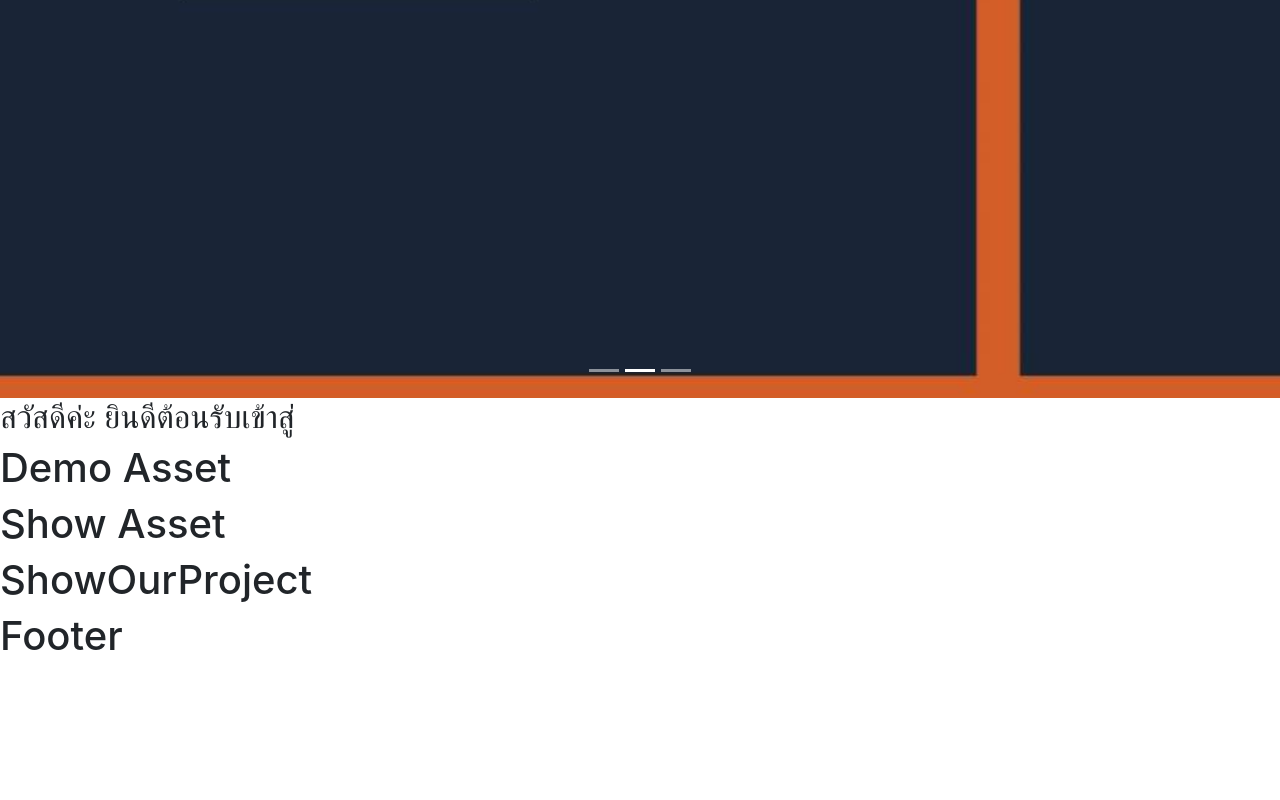
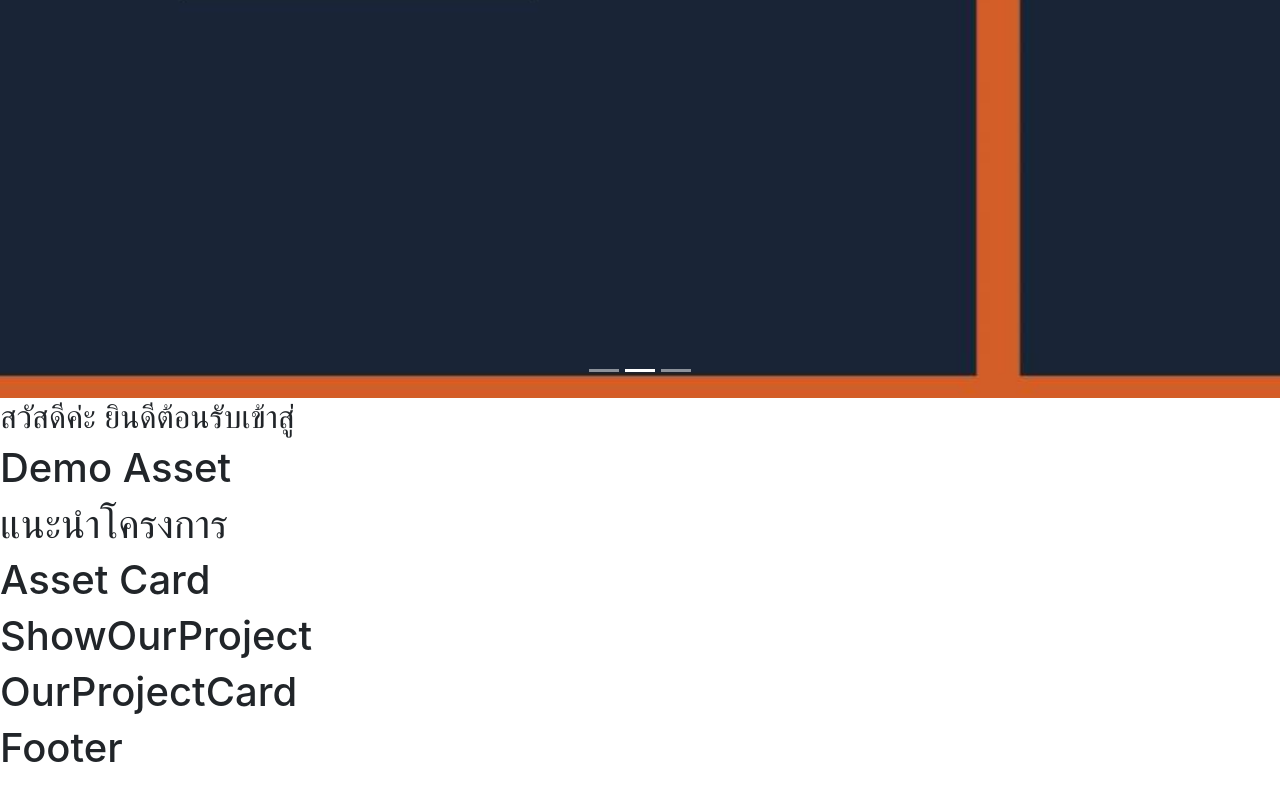
Before and after one commit to romncn/Demo-Asset, a React (Create React App) app: page /Home in a window 1280 px wide. Shown: the part 650-1450 px from the top of the page. Before the commit the page ends 1340 px from the top, so only its background shows below. Built offline with nearby package versions, Linux system fonts and the light colour scheme.

Commit message:
[+] Show card components

```diff
--- /dev/null
+++ b/src/components/ShowComponents/Card/Asset-card.js
@@ -0,0 +1,11 @@
+import React from 'react'
+
+function AssetCard() {
+    return (
+        <div>
+           <h1>Asset Card</h1>
+        </div>
+    )
+}
+
+export default AssetCard;
--- /dev/null
+++ b/src/components/ShowComponents/Card/OurProject-card.js
@@ -0,0 +1,11 @@
+import React from 'react'
+
+function OurProjectCard() {
+    return (
+        <div>
+           <h1>OurProjectCard</h1>
+        </div>
+    )
+}
+
+export default OurProjectCard;
--- a/src/components/ShowComponents/ShowAsset.js
+++ b/src/components/ShowComponents/ShowAsset.js
@@ -1,9 +1,11 @@
 import React from 'react'
+import AssetCard from './Card/Asset-card'
 
 function ShowAsset() {
     return (
         <div>
-           <h1>Show Asset</h1>
+           <h1>แนะนำโครงการ</h1>
+           <AssetCard></AssetCard>
         </div>
     )
 }
--- a/src/components/ShowComponents/ShowOurProject.js
+++ b/src/components/ShowComponents/ShowOurProject.js
@@ -1,9 +1,11 @@
 import React from 'react'
+import OurProjectCard from './Card/OurProject-card'
 
 function ShowOurProject() {
     return (
         <div>
            <h1>ShowOurProject</h1>
+           <OurProjectCard></OurProjectCard>
         </div>
     )
 }
```
